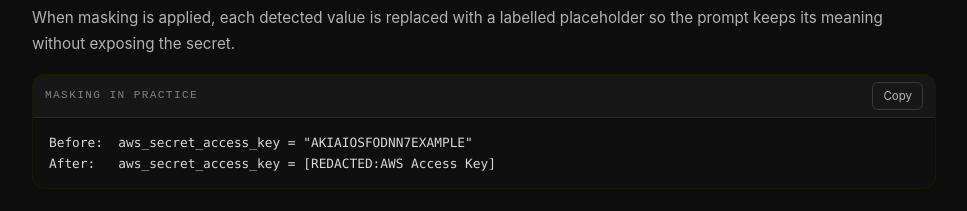
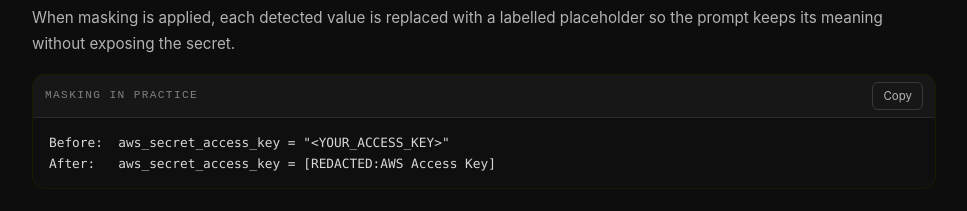
Before and after one commit to sudha16-sketc/Shadow_AI, a React app in the folder frontend/: page /docs in a window 1280 px wide. Shown: the part 4260-4471 px from the top of the page, without its empty margins (296-1263 px from the left). Built offline with nearby package versions, Linux system fonts and the light colour scheme; no server answers; the HTML template or start-up script is replaced by a standard one.

Commit message:
docs: use placeholder in masking sample to pass repo secret scan
The masking example used AKIAIOSFODNN7EXAMPLE, which matches the AWS
access-key scanner pattern in security-regression.test.js even though it
is AWS's public documentation value. Swap it for a <placeholder>.

```diff
--- a/frontend/src/docs/docsSections.jsx
+++ b/frontend/src/docs/docsSections.jsx
@@ -253,7 +253,7 @@ export const docsSections = [
         <CodeBlock
           language="text"
           title="Masking in practice"
-          code={`Before:  aws_secret_access_key = "AKIAIOSFODNN7EXAMPLE"
+          code={`Before:  aws_secret_access_key = "<YOUR_ACCESS_KEY>"
 After:   aws_secret_access_key = [REDACTED:AWS Access Key]`}
         />
 
```
